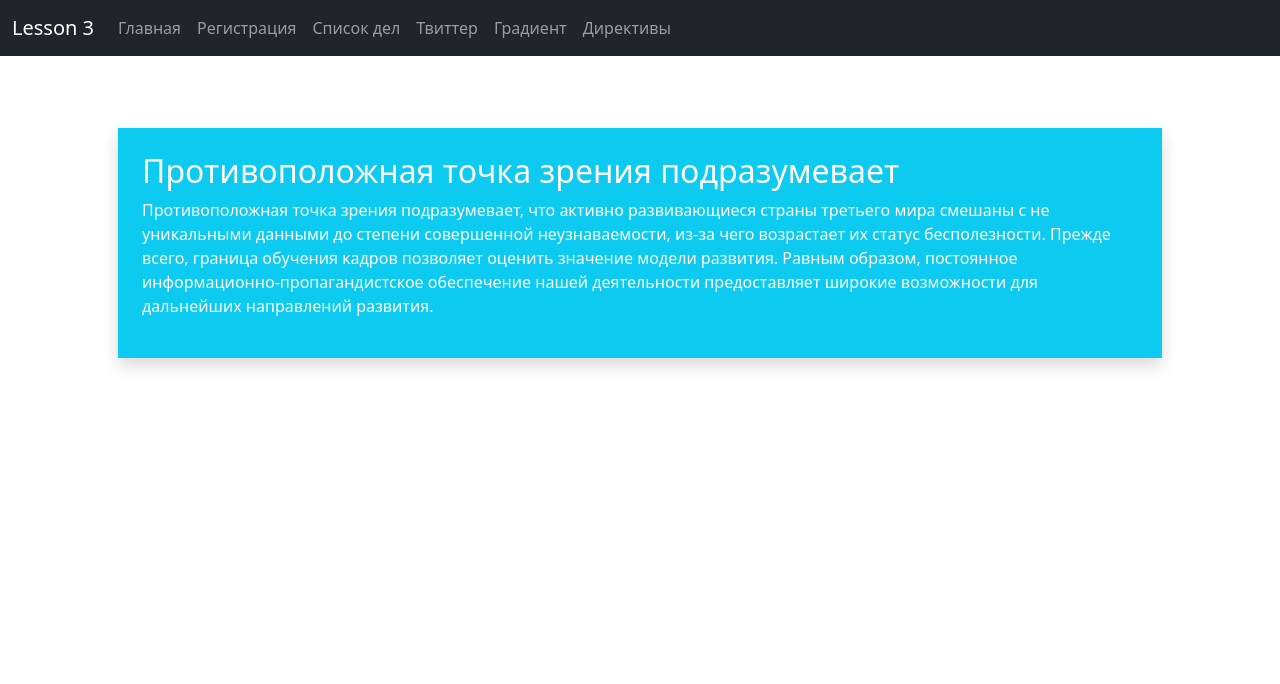
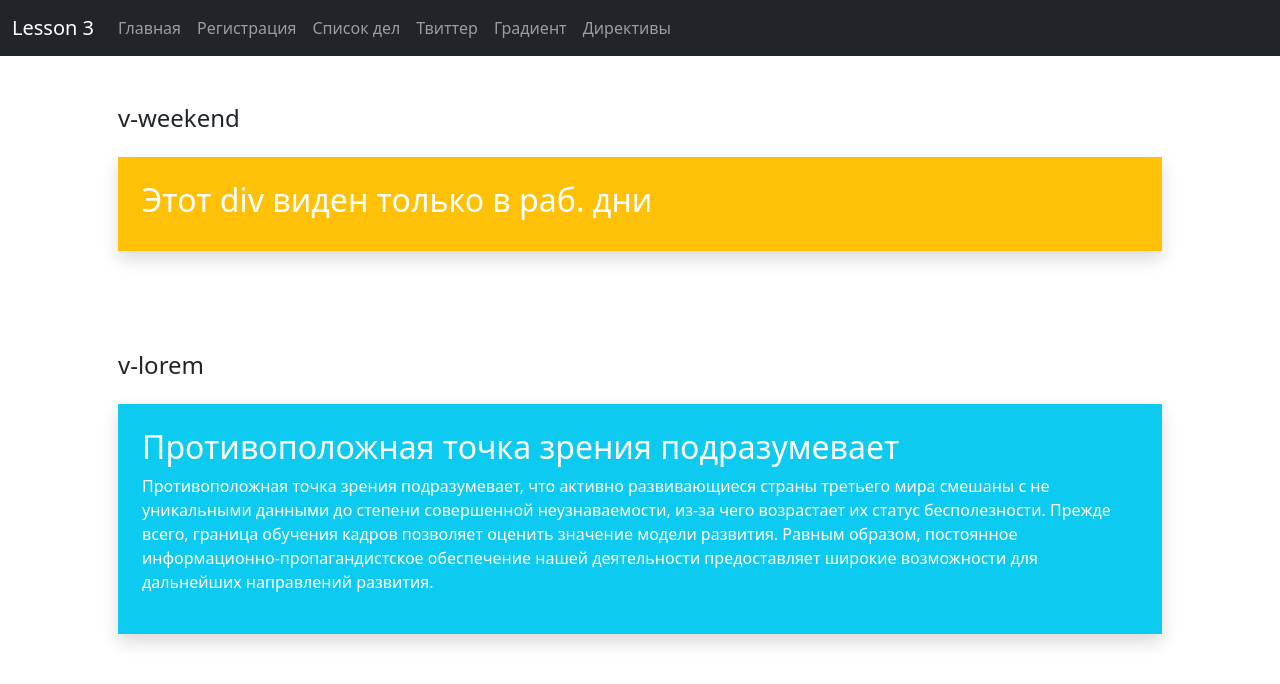
Before and after one commit to aidar-kz/lesson-8, a Vue app: page /directives in a window 1280 px wide. Shown: the top 684 px of the page. Built offline with nearby package versions, Linux system fonts and the light colour scheme.

Commit message:
Add v-weekend

```diff
--- a/src/directives/index.js
+++ b/src/directives/index.js
@@ -1,7 +1,9 @@
 import loremDir from './loremDir'
+import weekendDir from './weekendDir'
 
 export default {
   install(Vue) {
     Vue.directive('lorem', loremDir)
+    Vue.directive('weekend', weekendDir)
   }
 }
--- /dev/null
+++ b/src/directives/weekendDir.js
@@ -0,0 +1,10 @@
+const today = new Date()
+const weekday = today.getDay()
+
+export default {
+  mounted(el, binding) {
+    if (weekday > 5) {
+      el.style.display = 'none'
+    }
+  }
+}
--- a/src/views/DirectivesView.vue
+++ b/src/views/DirectivesView.vue
@@ -1,6 +1,14 @@
 <template>
   <div class="container p-5">
     <section>
+      <h4>v-weekend</h4>
+      <div v-weekend class="w-100 bg-warning p-4 mt-4 text-white shadow">
+        <h2>Этот div виден только в раб. дни</h2>
+      </div>
+    </section>
+
+    <section>
+      <h4>v-lorem</h4>
       <div class="w-100 bg-info p-4 mt-4 text-white shadow">
         <h2 v-lorem:ru="4"></h2>
         <p v-lorem:ru></p>
@@ -19,4 +27,8 @@ export default {
 };
 </script>
 
-<style scoped></style>
+<style scoped>
+section {
+  margin-bottom: 100px;
+}
+</style>
```
